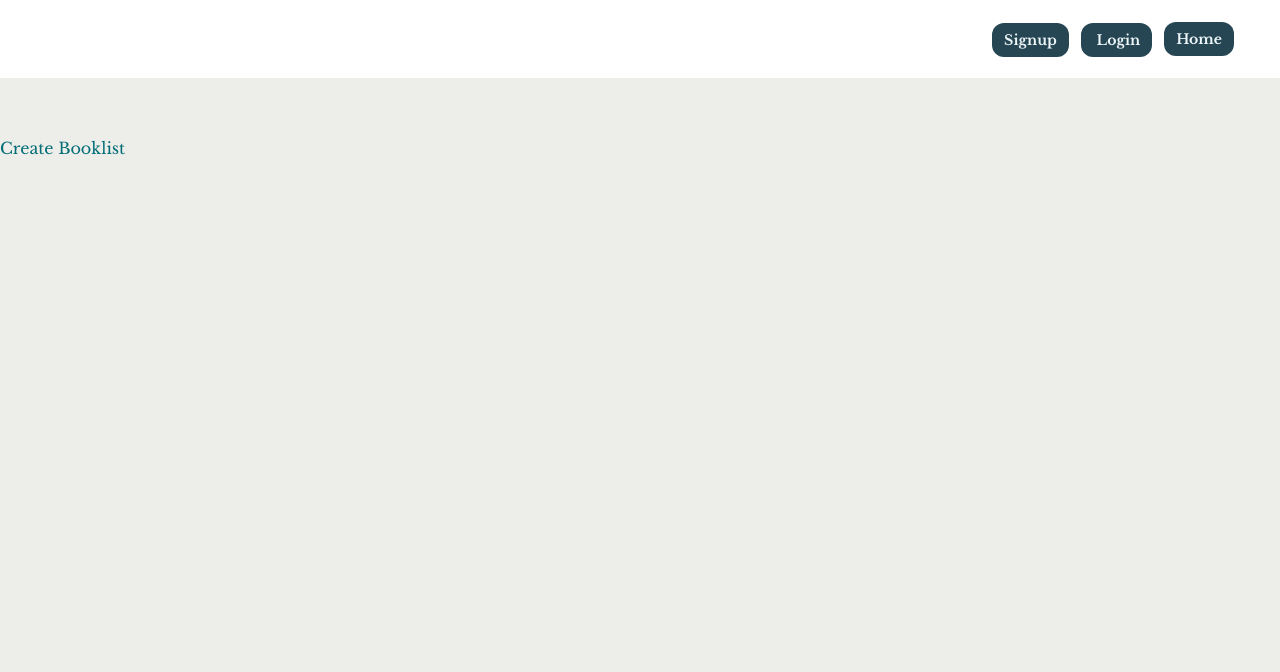
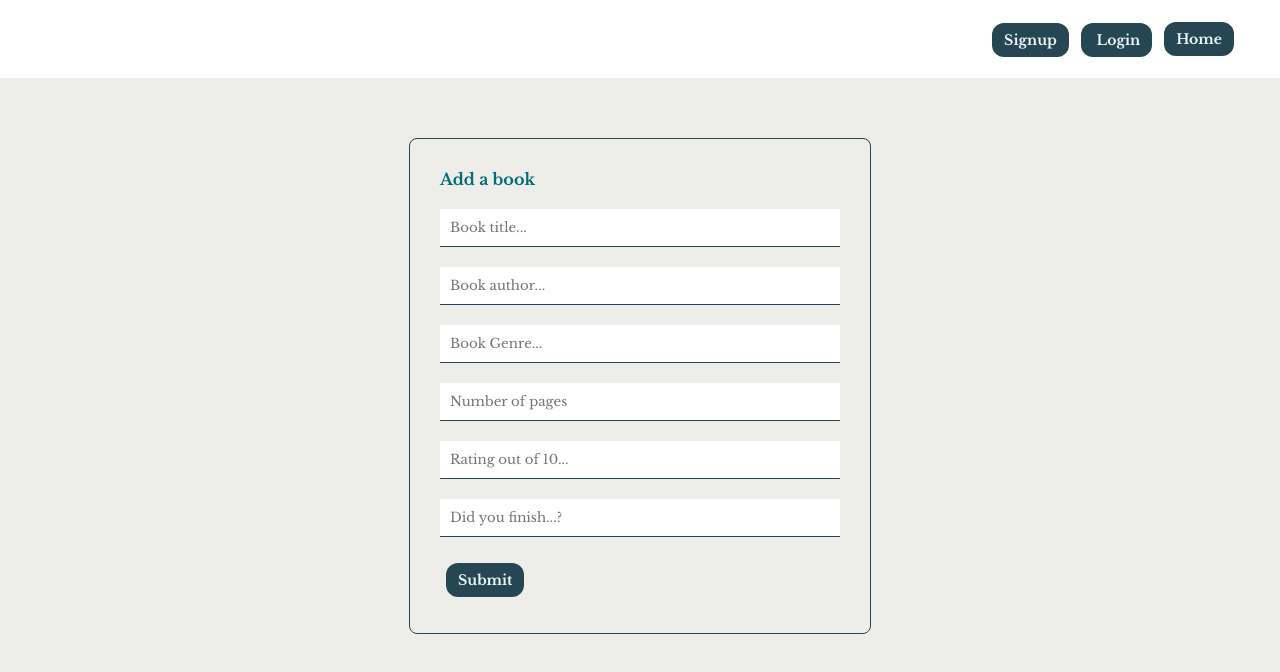
Before and after one commit to Paul2071/352-book-project, a Vue app: page /booklist/create in a window 1280 px wide. Shown: the top 672 px of the page. Built offline with nearby package versions, Linux system fonts and the light colour scheme; no server answers.

Commit message:
added form fields to booklist comp. Will get more feedback for others before finishing it

```diff
--- a/src/views/booklist/CreateBooklist.vue
+++ b/src/views/booklist/CreateBooklist.vue
@@ -1,10 +1,21 @@
 <!-- eslint-disable vue/multi-word-component-names -->
 <template>
-    <div class="home">
-     Create Booklist
+     <form  class="booklist">
+        <h4>Add a book</h4>
 
-    </div>
+        <input type="text"  required placeholder="Book title..." v-model="booktitle">
+        <input type="text" placeholder="Book author..." v-model="bookauthor">
+        <input type="text" placeholder="Book Genre..." v-model="bookgenre">
+        <input type="numeric" placeholder="Number of pages" v-model="pagenumber">
+        <input type="numeric" placeholder="Rating out of 10..." v-model="ratingvalue">
+        <input type="boolean" placeholder="Did you finish...?" v-model="bookfinished">
+        <div v-if="error" class="error"> {{ error }}</div>
 
+        <button v-if="!isPending">Submit</button>
+        <button v-if="isPending" disabled>Loading...</button>
+
+
+    </form>
 
   </template>
 
```
Also changed, not shown: src/assets/main.css (line endings or trailing spaces).
